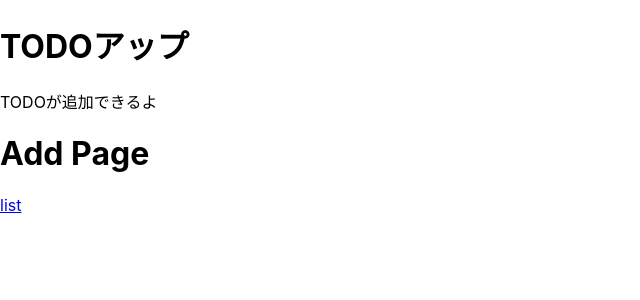
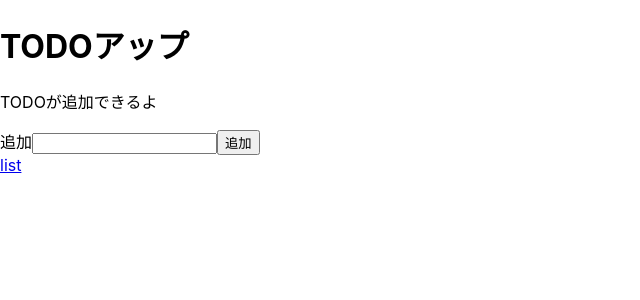
Before and after one commit to iiishokoiii/app-react-dodo, a React (Create React App) app: page /add in a window 1280 px wide. Shown: the top 300 px of the page, without its empty margins (0-640 px from the left). Built offline with nearby package versions, Linux system fonts and the light colour scheme.

Commit message:
lesson3 React Router, history の導入 アイテム追加ページ

```diff
--- a/src/App.js
+++ b/src/App.js
@@ -34,13 +34,23 @@ function App() {
     }
   ])
 
+  //指定したtitleのアイテムを追加する
+  const addListItem = (title) => {
+    const newItem = {
+      title: title,
+      checked: false,
+      isEditing: false
+    }
+    changeList([...list, newItem])
+  }
+
   return (
     <BrowserRouter>
       <Header />
       <Routes>
         <Route path="/" element={<ListPage list={list} />} />
-        <Route path="/add" element={<AddPage />} />
-        <Route path="/sample" element={<SampleApp />} />
+        <Route path="/add" element={<AddPage  addListItem={addListItem} />} />
+        <Route path="/sample" element={<SampleApp/>} />
       </Routes>
     </BrowserRouter>
   )
--- a/src/components/AddPage.js
+++ b/src/components/AddPage.js
@@ -1,10 +1,35 @@
 import { Link } from "react-router-dom";
+import React, { useState } from 'react'
 
-export default function ListPage() {
+export default function AdddPage({addListItem}) {
+  const [tmpText, changeTmpText] = useState('') // 子コンポーネント内でのみ使用
+  const [errorText, changeErrorText] = useState('')
+  const handleAddItem = () => {
+    if (!tmpText) {
+      changeErrorText('テキストが入力されていません')
+      return
+    }
+    addListItem(tmpText)　//親コンポーネントで定義した関数、propsで渡しているので使用できる
+    changeErrorText('')
+    changeTmpText('')
+  }
   return (
-  <>
-    <h1>Add Page</h1>
-    <Link to="/">list</Link>
-  </>
+    <div className="form">
+      <label htmlFor="text">追加</label>
+      <input
+        type="text"
+        id="text"
+        value={tmpText}
+        onChange={e => { changeTmpText(e.currentTarget.value) }}
+      />
+      <input
+        type="button"
+        value="追加"
+        onClick={handleAddItem}
+      />
+      {errorText ? <p>{errorText}</p> : <></>}
+      <br />
+      <Link to="/">list</Link>
+    </div>
   )
 }
```
